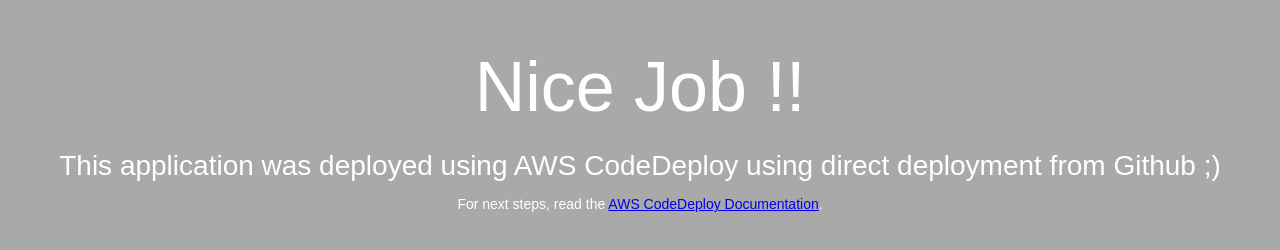
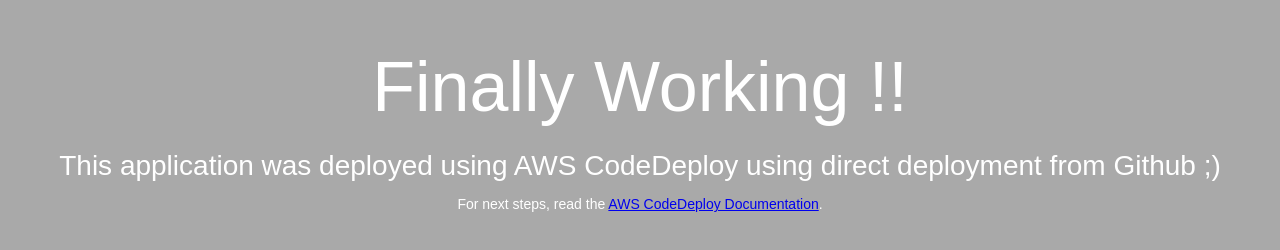
Before and after one commit to nikhilknoldus/appForCodeDeploy, a plain HTML site: page index.html in a window 1280 px wide. Drawn offline with Linux system fonts and the light colour scheme.

Commit message:
staging code deploy

```diff
--- a/index.html
+++ b/index.html
@@ -26,7 +26,7 @@
 </head>
 <body>
   <div align="center">
-    <h1>Nice Job !!</h1>
+    <h1>Finally Working !!</h1>
     <h2>This application was deployed using AWS CodeDeploy using direct deployment from Github ;) </h2>
     <p>For next steps, read the <a href="http://aws.amazon.com/documentation/codedeploy">AWS CodeDeploy Documentation</a>.</p>
   </div>
```
